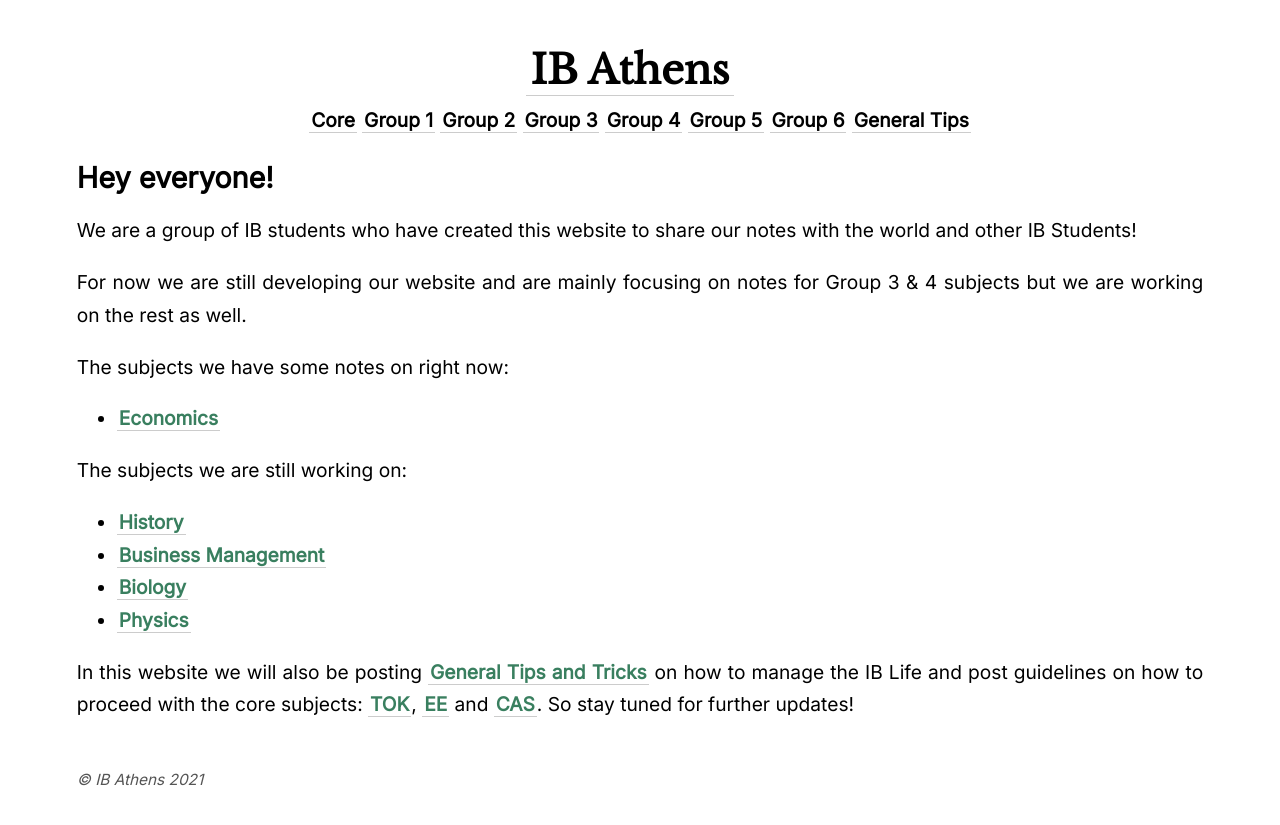
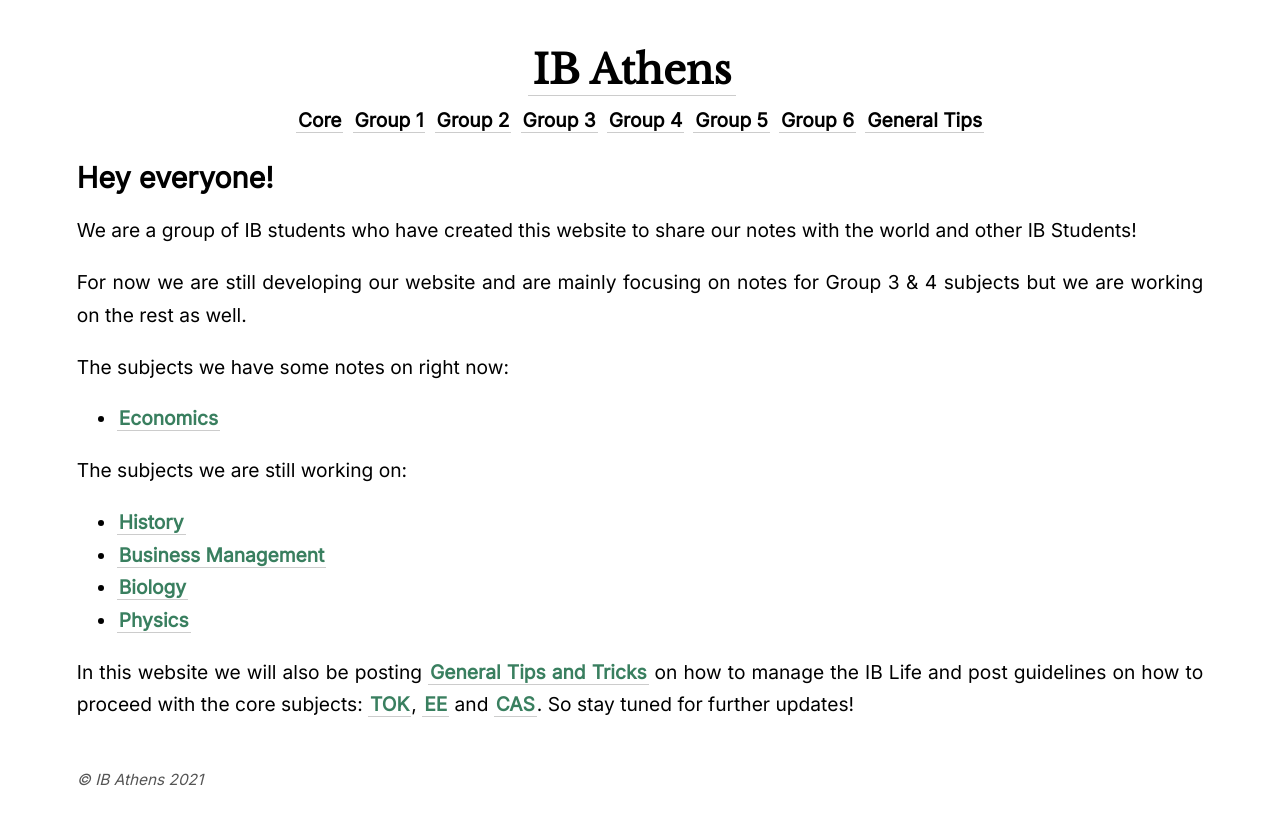
Before and after one commit to ibathens/ibathens.github.io, a Jekyll site: the page built from _pages/index.md, in a window 1280 px wide. Shown: the top 825 px of the page. Built offline with Jekyll 4.4.1, drawn with Linux system fonts in a browser that asks for light colours.

Commit message:
Adjusted nav spacing

```diff
--- a/_sass/_style.scss
+++ b/_sass/_style.scss
@@ -115,7 +115,8 @@ strong, em {
 
 nav a, nav p {
   color: $color-text;
-  margin: 1em 0 3em;
+  margin-left: 0.1em;
+  margin-right: 0.1em;
 }
 
 table {
```
